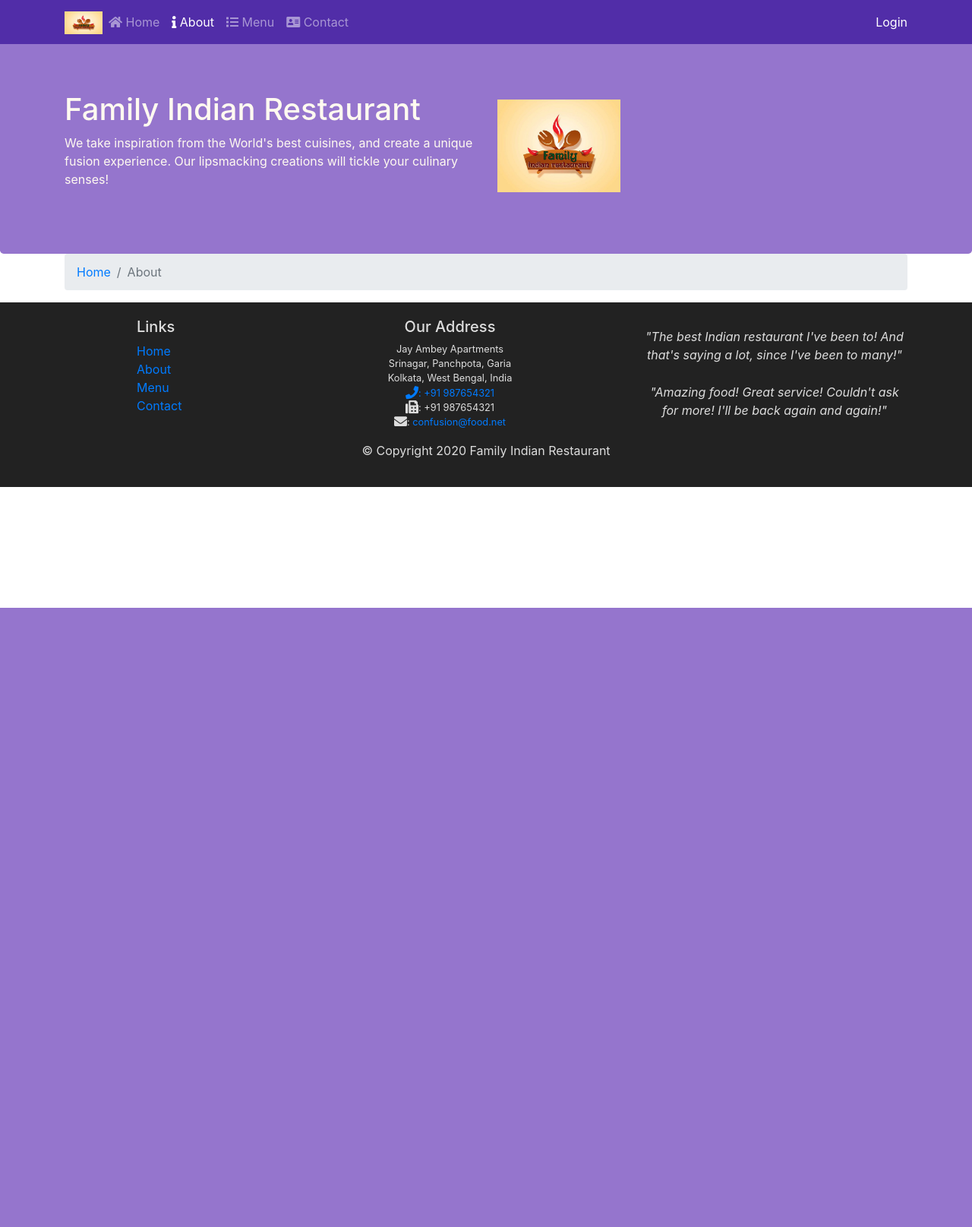
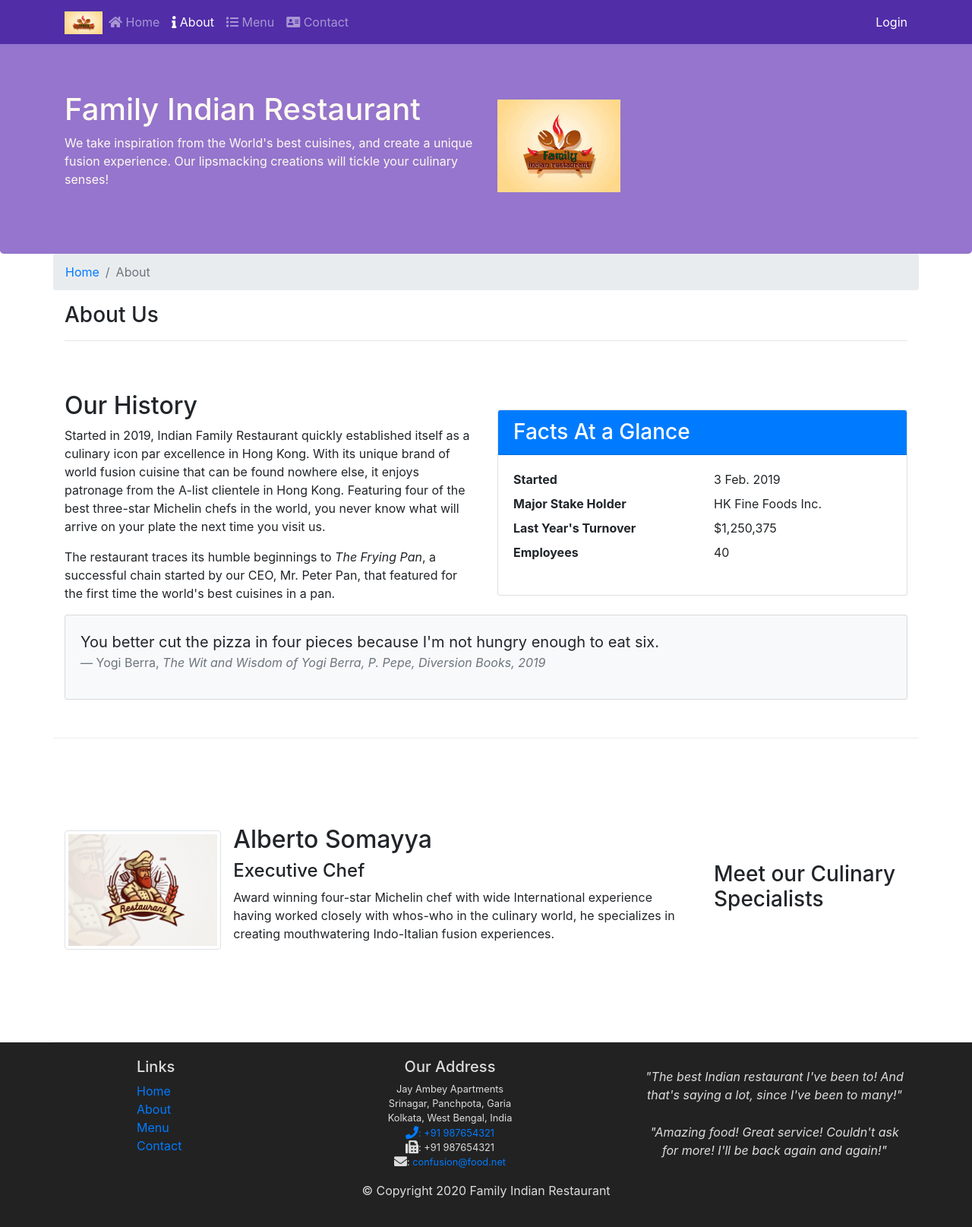
Before and after one commit to Rkgorai/django_restaurant, a Django app: page /about/ in a window 1280 px wide. Shown: the whole page at 76% size. Before the commit the page ends 800 px from the top, so only its background shows below. Run offline with Django 3.2, Linux system fonts and the light colour scheme; some libraries are stand-ins or nearby versions.

Commit message:
About us Html

```diff
--- a/restaurant_app/templates/aboutus.html
+++ b/restaurant_app/templates/aboutus.html
@@ -49,14 +49,68 @@
 
     </header>
     <div class="container">
-        <ol class="col-12 breadcrumb">
-            <li class="breadcrumb-item"><a href="/index/">Home</a></li>
-            <li class="breadcrumb-item active">About</li>
-          </ol>
+        <div class="row">
+            <ol class="col-12 breadcrumb">
+                <li class="breadcrumb-item"><a href="/index/">Home</a></li>
+                <li class="breadcrumb-item active">About</li>
+            </ol>
+            <div class="col-12">
+                <h3>About Us</h3>
+                <hr>
+             </div>
+        </div>
+        <div class="row row-content align-items-center">
+            <div class="col-12 col-sm-6">
+                <h2>Our History</h2>
+                <p>Started in 2019, Indian Family Restaurant quickly established itself as a culinary icon par excellence in Hong Kong. With its unique brand of world fusion cuisine that can be found nowhere else, it enjoys patronage from the A-list clientele in Hong Kong.  Featuring four of the best three-star Michelin chefs in the world, you never know what will arrive on your plate the next time you visit us.</p>
+                <p>The restaurant traces its humble beginnings to <em>The Frying Pan</em>, a successful chain started by our CEO, Mr. Peter Pan, that featured for the first time the world's best cuisines in a pan.</p>
+            </div>
+            <div class="col-sm">
+                <div class="card">
+                    <h3 class="card-header bg-primary text-white">Facts At a Glance</h3>
+                    <div class="card-body">
+                        <dl class="row">
+                            <dt class="col-6">Started</dt>
+                            <dd class="col-6">3 Feb. 2019</dd>
+                            <dt class="col-6">Major Stake Holder</dt>
+                            <dd class="col-6">HK Fine Foods Inc.</dd>
+                            <dt class="col-6">Last Year's Turnover</dt>
+                            <dd class="col-6">$1,250,375</dd>
+                            <dt class="col-6">Employees</dt>
+                            <dd class="col-6">40</dd>
+                        </dl>
+                    </div>
+                </div>
+            </div>
+            <div class="col-12">
+                <div class="card card-body bg-light">
+                    <blockquote class="blockquote">
+                        <p class="mb-0">You better cut the pizza in four pieces because
+                            I'm not hungry enough to eat six.</p>
+                        <footer class="blockquote-footer">Yogi Berra,
+                            <cite title="Source Title">The Wit and Wisdom of Yogi Berra,
+                            P. Pepe, Diversion Books, 2019</cite>
+                        </footer>
+                    </blockquote>
+                </div>
+            </div>
+        </div>
 
-
-
-
+        <div class="row row-content align-items-center">
+            <div class="col-12 col-sm-4 order-sm-last col-md-3">
+                <h3>Meet our Culinary Specialists</h3>
+            </div>
+            <div class="col col-sm order-sm-first col-md">
+                <div class="media" id="chef">
+                    <img class="d-flex mr-3 img-thumbnail align-self-center" src="{% static 'images/chef.png'%}" alt="chef" width="25%">
+                    <div class="media-body">
+                        <h2 class="mt-0">Alberto Somayya</h2>
+                        <h4>Executive Chef</h4>
+                        <p>Award winning four-star Michelin chef with wide International experience having worked closely with whos-who in the culinary world, he specializes in creating mouthwatering Indo-Italian fusion experiences. </p>
+                    </div>
+                </div>
+            </div>
+        </div>
 
     </div>
 
--- a/restaurant_app/templates/contactus.html
+++ b/restaurant_app/templates/contactus.html
@@ -70,8 +70,8 @@
 		              121, Clear Water Bay Road<br>
 		              Clear Water Bay, Kowloon<br>
 		              HONG KONG<br>
-		              <i class="fa fa-phone"></i>: +852 1234 5678<br>
-		              <i class="fa fa-fax"></i>: +852 8765 4321<br>
+		              <i class="fa fa-phone"></i>: +91 987654321<br>
+		              <i class="fa fa-fax"></i>: +91 987654321<br>
 		              <i class="fa fa-envelope"></i>:
                         <a href="mailto:confusion@food.net">confusion@food.net</a>
 		           </address>
@@ -84,7 +84,7 @@
             </div>
             <div class="col-12 col-sm-11 offset-sm-1">
                 <div class="btn-group" role="group">
-                    <a role="button" class="btn btn-primary" href="tel:+85212345678"><i class="fa fa-phone"></i> Call</a>
+                    <a role="button" class="btn btn-primary" href="tel:+91 987654321"><i class="fa fa-phone"></i> Call</a>
                     <a role="button" class="btn btn-info">Skype</a>
                     <a role="button" class="btn btn-success" href="mailto:confusion@food.net"><i class="fa fa-envelope"></i>Email</a>
                 </div>
--- a/restaurant_app/templates/index.html
+++ b/restaurant_app/templates/index.html
@@ -59,7 +59,7 @@
               <a href="/menu/#specials"><div id="specials-tile"><span>specials</span></div></a>
             </div>
             <div class="col-md-4 col-sm-12 col-xs-12">
-              <a href="#" target="_blank">
+              <a href="/about/#chef">
                 <div id="chef-tile">
                   <span>Our Chef</span>
                 </div>
```
